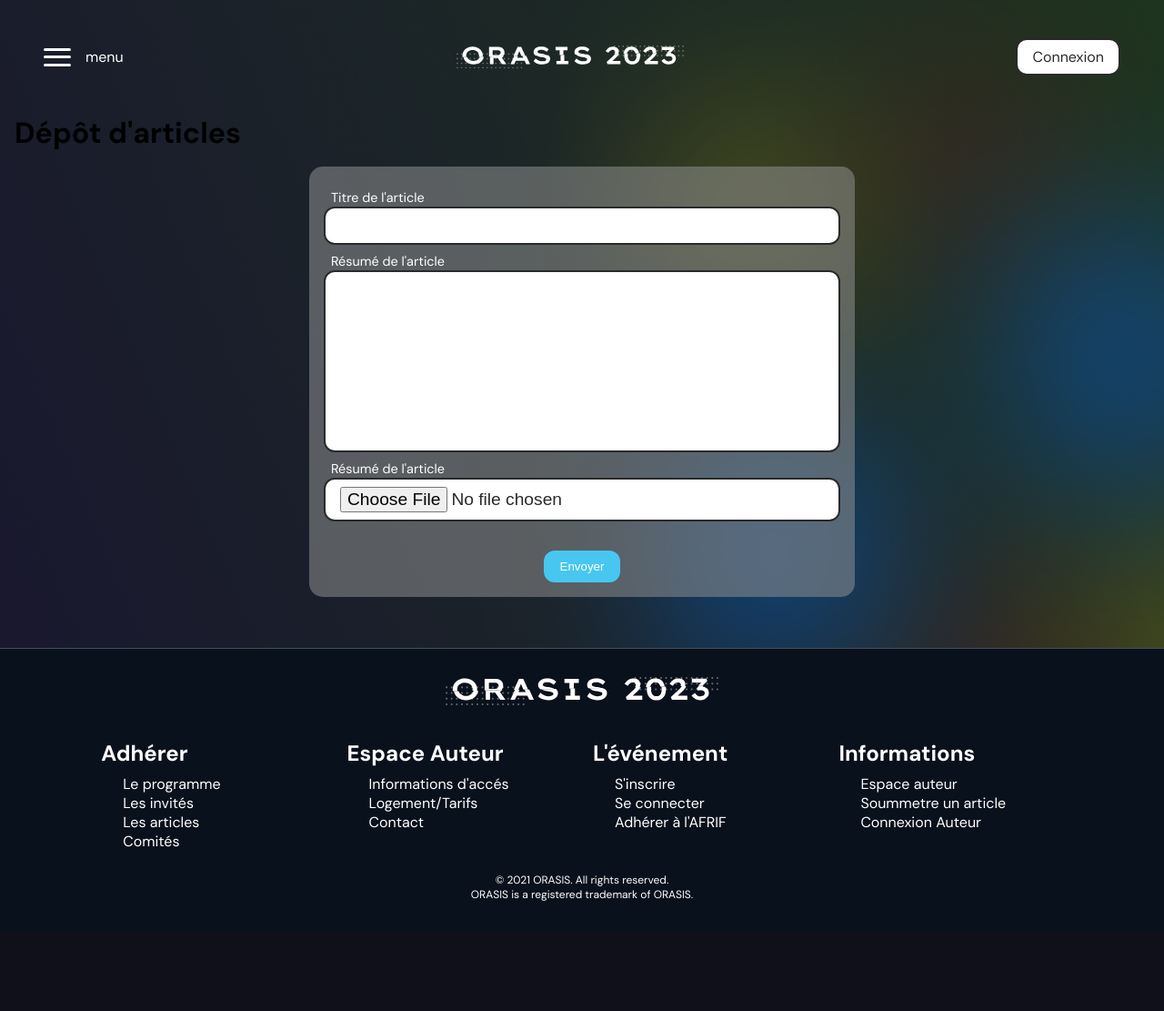
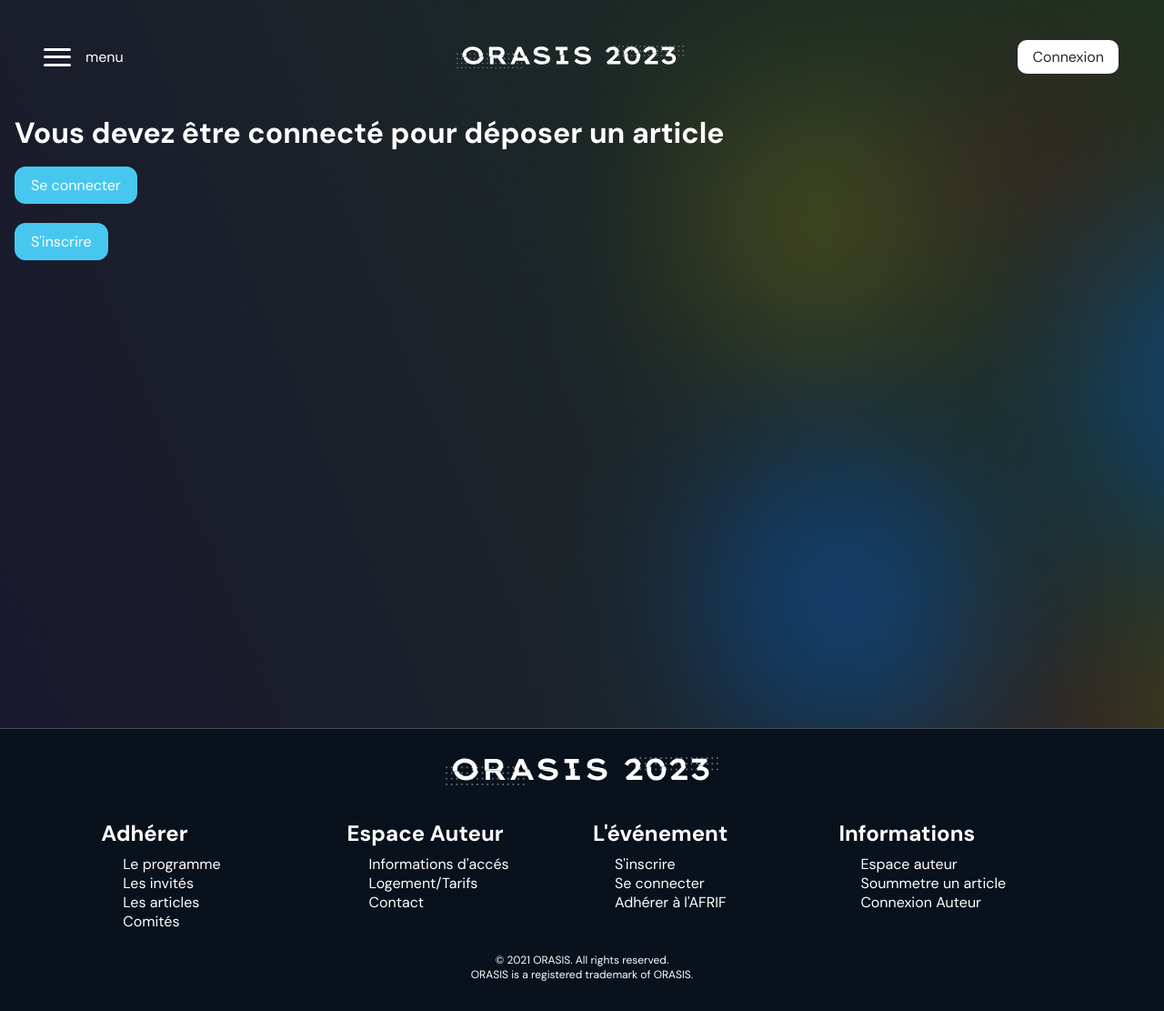
Before and after one commit to mathis-lambert/orasis_sae, a PHP site: page /depot-article in a window 1280 px wide. Shown: the whole page at 91% size. Before the commit the page ends 990 px from the top, so only its background shows below. Run offline with PHP 8.4, Linux system fonts and the light colour scheme; a stand-in replaces the project's code that opens the database connection.

Commit message:
adding new fixes to 'depot article'

```diff
--- a/assets/includes/_navbar.php
+++ b/assets/includes/_navbar.php
@@ -248,8 +248,8 @@
       </div>
       <div class="navbar-menu__left__item">
         <h2>Auteur</h2>
-        <a href="auteur">Espace auteur</a>
-        <a href="article">Soummetre un article</a>
+        <a href="espace-perso">Espace auteur</a>
+        <a href="depot-article">Soummetre un article</a>
         <a href="connexion">Connexion Auteur</a>
       </div>
     </div>
--- a/assets/includes/usersTable.php
+++ b/assets/includes/usersTable.php
@@ -39,6 +39,7 @@
                                 <option value="1" <?= $user['userRole'] == 1 ? 'selected' : '' ?>>Relecteur</option>
                                 <option value="2" <?= $user['userRole'] == 2 ? 'selected' : '' ?>>Auteur</option>
                                 <option value="3" <?= $user['userRole'] == 3 ? 'selected' : '' ?>>Administrateur</option>
+                                <option value="10" <?= $user['userRole'] == 10 ? 'selected' : '' ?>>Nouveau membre</option>
                             </select>
                         </td>
                         <td class="action_links">
--- a/assets/style/components/_depot-article.scss
+++ b/assets/style/components/_depot-article.scss
@@ -1,3 +1,12 @@
 .long {
-   min-height: 200px;
+  min-height: 200px;
 }
+
+#depot_article {
+  h1 {
+    color: white;
+  }
+  .container {
+    min-height: 100dvh;
+  }
+}
--- a/assets/style/style.css
+++ b/assets/style/style.css
@@ -684,6 +684,13 @@
 
 .long {
   min-height: 200px;
+}
+
+#depot_article h1 {
+  color: white;
+}
+#depot_article .container {
+  min-height: 100dvh;
 }
 
 #accessplan .content {
--- a/depot-article.php
+++ b/depot-article.php
@@ -5,6 +5,8 @@
 
 if (!empty($_SESSION) && isset($_SESSION)) {
    $session_role = $_SESSION['role'];
+} else {
+   $session_role = 0;
 }
 ?>
 
@@ -26,34 +28,48 @@
    <link rel=" stylesheet" href="assets/style/style.css" />
 </head>
 
-<body>
+<body id="depot_article">
    <?php include_once 'assets/includes/_navbar.php' ?>
 
    <div class="container">
+      <?php
+      if ($session_role != 0) :
+      ?>
          <h1>Dépôt d'articles</h1>
          <!-- je te laisse mettre la méthode et le action pour le back -->
          <form method="" class="form" style="max-width: 600px; margin-bottom: 3.5rem;">
             <div class="input-group">
-            <input type="text" name="titreArticle" required />
+               <input type="text" name="titreArticle" required placeholder=" " />
                <label for="titreArticle">Titre de l'article</label>
             </div>
             <div class="input-group">
-            <input type="text" name="resumeArticle" class="long" required />
+               <textarea name="resumeArticle" class="long" placeholder=" " required></textarea>
                <label for="resumeArticle">Résumé de l'article</label>
             </div>
             <div class="input-group">
-            <input type="file" name="article" accept=".pdf" id="file" required style="background-color: #fff;" />
+               <input type="file" name="article" placeholder=" " accept=".pdf" id="file" required style="background-color: #fff;" />
                <label for="article">Résumé de l'article</label>
             </div>
             <div class="error_div" style="margin-bottom: 1rem;"></div>
             <button type="submit" id="send" class="btn btn-blue margin-auto">Envoyer</button>
          </form>
+      <?php
+      else :
+      ?>
+         <h1 class="no-style">Vous devez être connecté pour déposer un article</h1>
+         <a href="./connexion.php" class="btn btn-blue">Se connecter</a>
+         <br>
+         <a href="./inscription.php" class="btn btn-blue">S'inscrire</a>
+
+      <?php
+      endif;
+      ?>
    </div>
 
    <?php include_once 'assets/includes/_footer.html' ?>
 
    <script>
-      var userRole = "<?php $session_role ?>";
+      const userRole = "<?php $session_role ?>";
       console.log(userRole);
 
       const file = document.getElementById('file');
```
Also changed, not shown: espace-perso.php (+9 -3 lines). Lines whose indentation alone changed are shown as unchanged.
